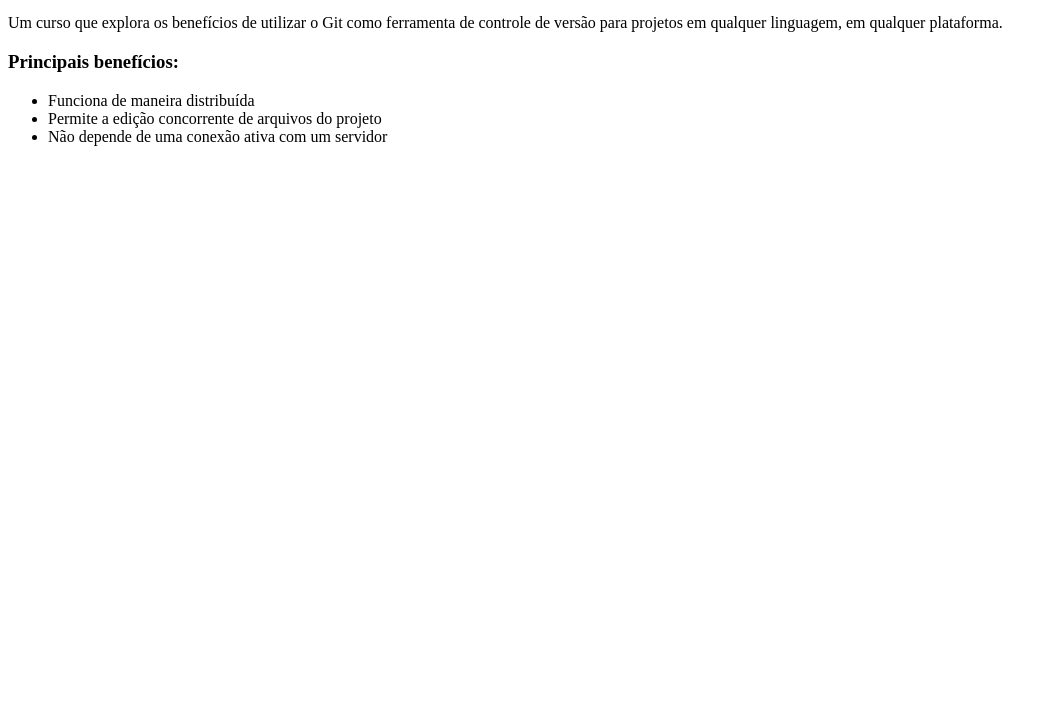
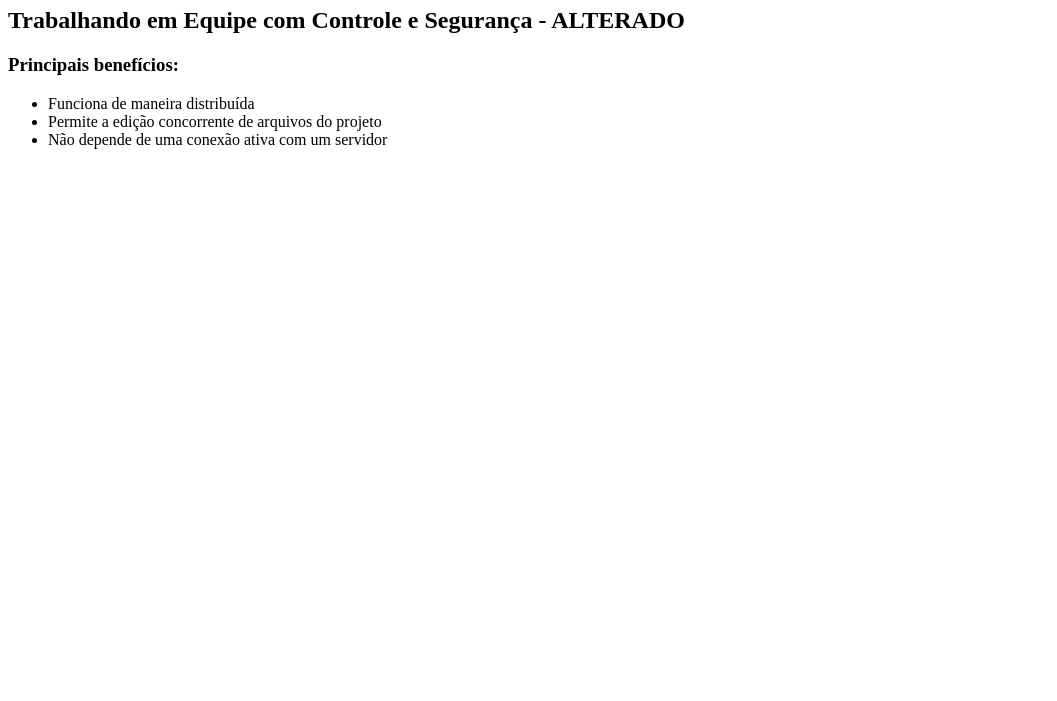
Before and after one commit to eugeniombr/curso-git, a plain HTML site: page index.html in a window 1280 px wide. Shown: the part 99-800 px from the top of the page, without its empty margins (0-1057 px from the left). Drawn offline with Linux system fonts and the light colour scheme.

Commit message:
teste de alteracao

```diff
--- a/index.html
+++ b/index.html
@@ -1,11 +1,11 @@
 <html>
     <head>
+	titulo da pagina
     </head>
     <body>
 	<h1>Git</h1>
-        <h2>Trabalhando em Equipe com Controle e Segurança</h2>
+        <h2>Trabalhando em Equipe com Controle e Segurança - ALTERADO</h2>
 
-        <p>Um curso que explora os benefícios de utilizar o Git como ferramenta de controle de versão para projetos em qualquer linguagem, em qualquer plataforma.</p>
 
         <h3>Principais benefícios:</h3>
         <ul>
```
